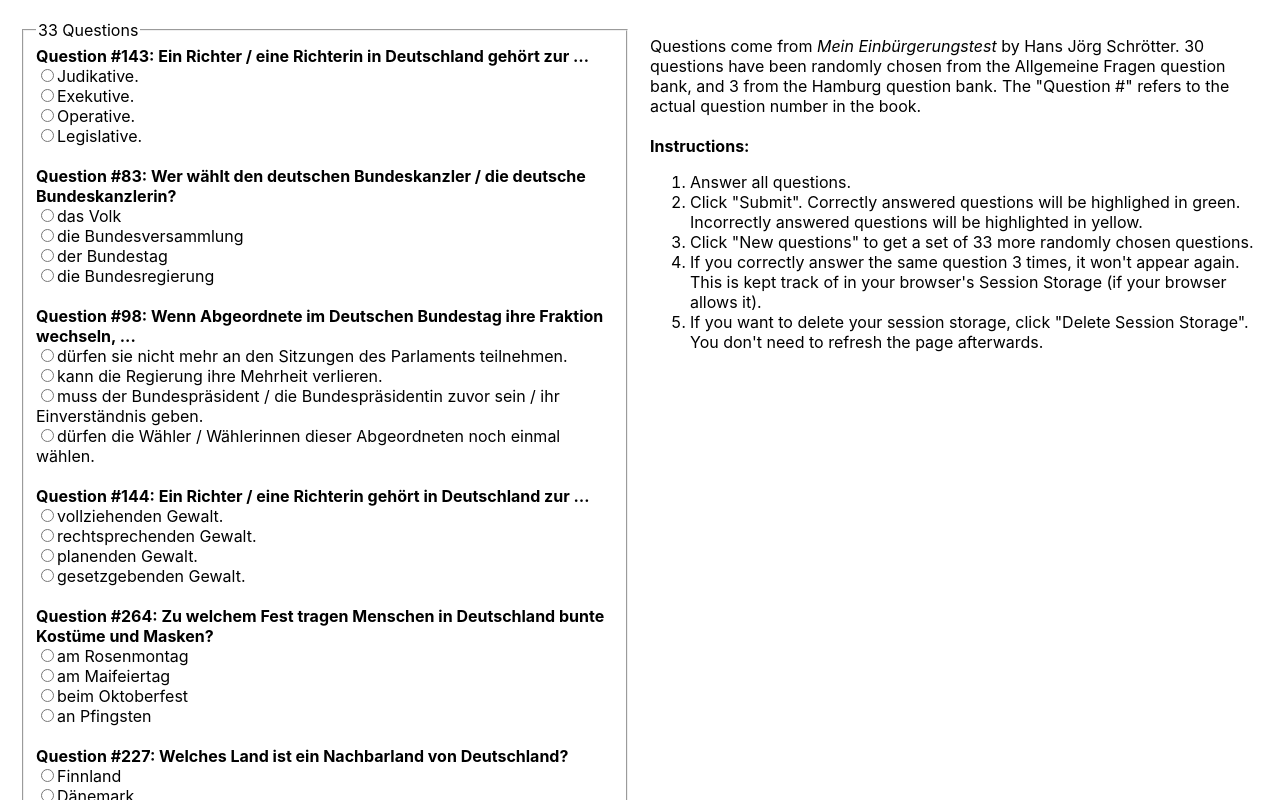
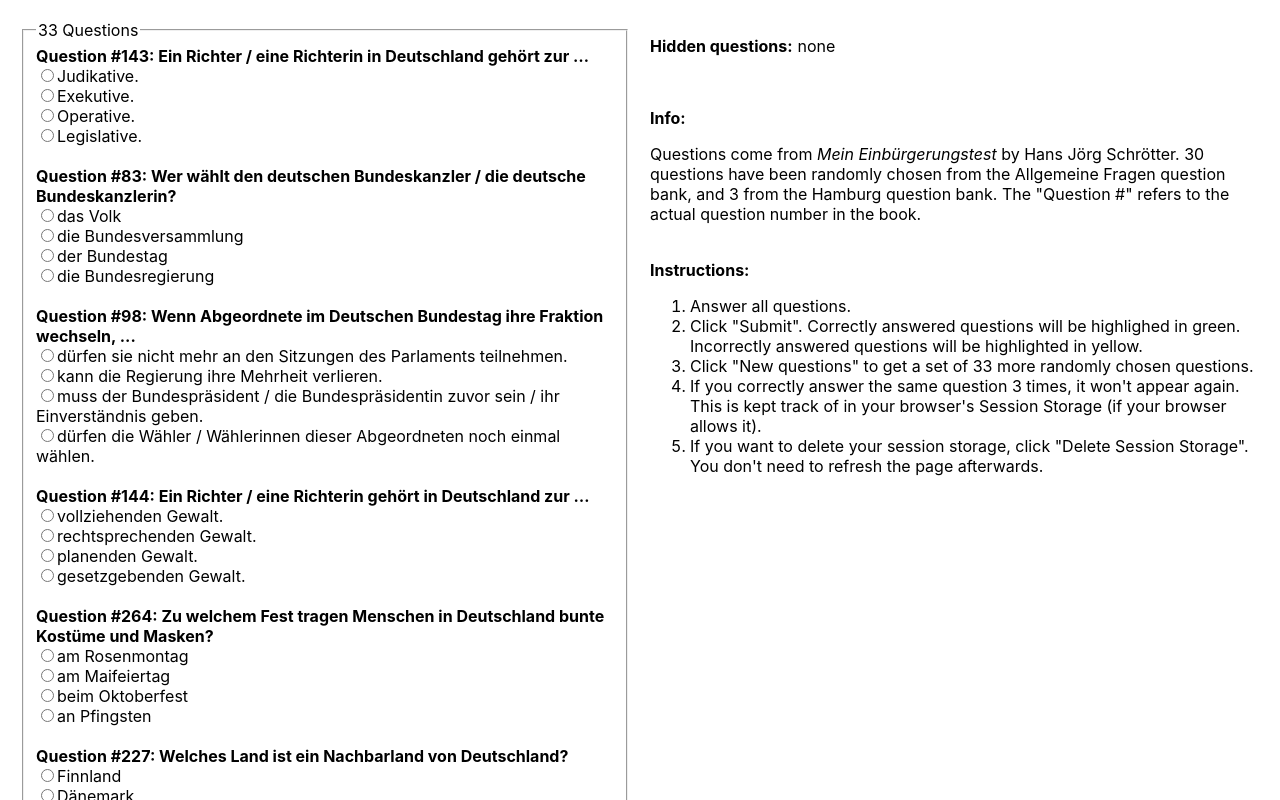
Before and after one commit to csrs/einbuergerungstest, a React (Create React App) app: page / in a window 1280 px wide. Shown: the top 800 px of the page. Built offline with nearby package versions, Linux system fonts and the light colour scheme.

Commit message:
add more instructions

```diff
--- a/src/components/QuestionGroup.tsx
+++ b/src/components/QuestionGroup.tsx
@@ -160,23 +160,25 @@ export const QuestionGroup = () => {
         </form>
       </div>
       <div className="column instructions">
-        {ommittedQuestions.length > 0 && (
         <p>
-            Hidden questions:
+          <strong>Hidden questions:</strong>
           <span style={{ marginLeft: "5px" }}>
             {ommittedQuestions
               .map((q) => q + 1)
               .sort((a, b) => a - b)
-                .join(", ")}
+              .join(", ") || "none"}
           </span>
         </p>
-        )}
+        <br />
+        <p>
+          <strong>Info:</strong>
           <p>
             Questions come from <em>Mein Einbürgerungstest</em> by Hans Jörg
-          Schrötter. 30 questions have been randomly chosen from the Allgemeine
-          Fragen question bank, and 3 from the Hamburg question bank. The
-          "Question #" refers to the actual question number in the book.
-          <br />
+            Schrötter. 30 questions have been randomly chosen from the
+            Allgemeine Fragen question bank, and 3 from the Hamburg question
+            bank. The "Question #" refers to the actual question number in the
+            book.
+          </p>
           <br />
           <strong>Instructions:</strong>
           <ol>
```
Lines whose indentation alone changed are shown as unchanged.
